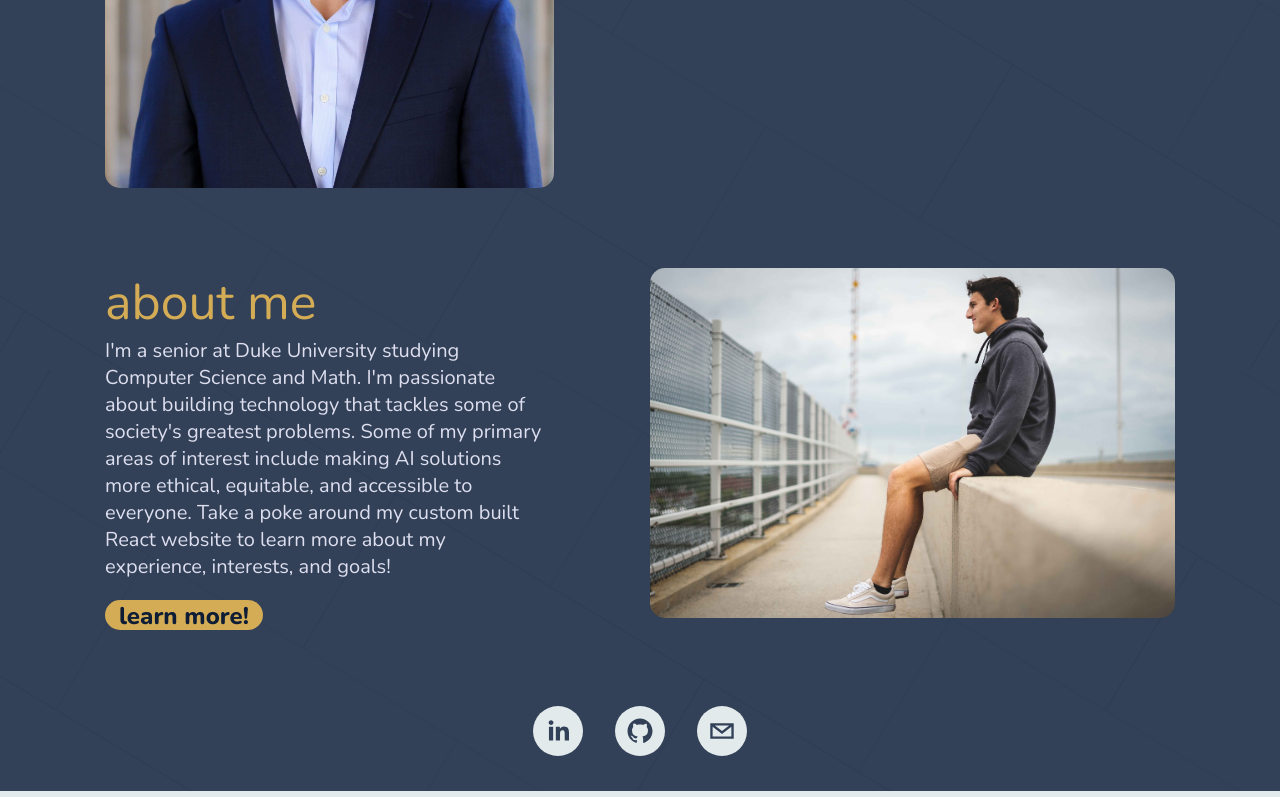
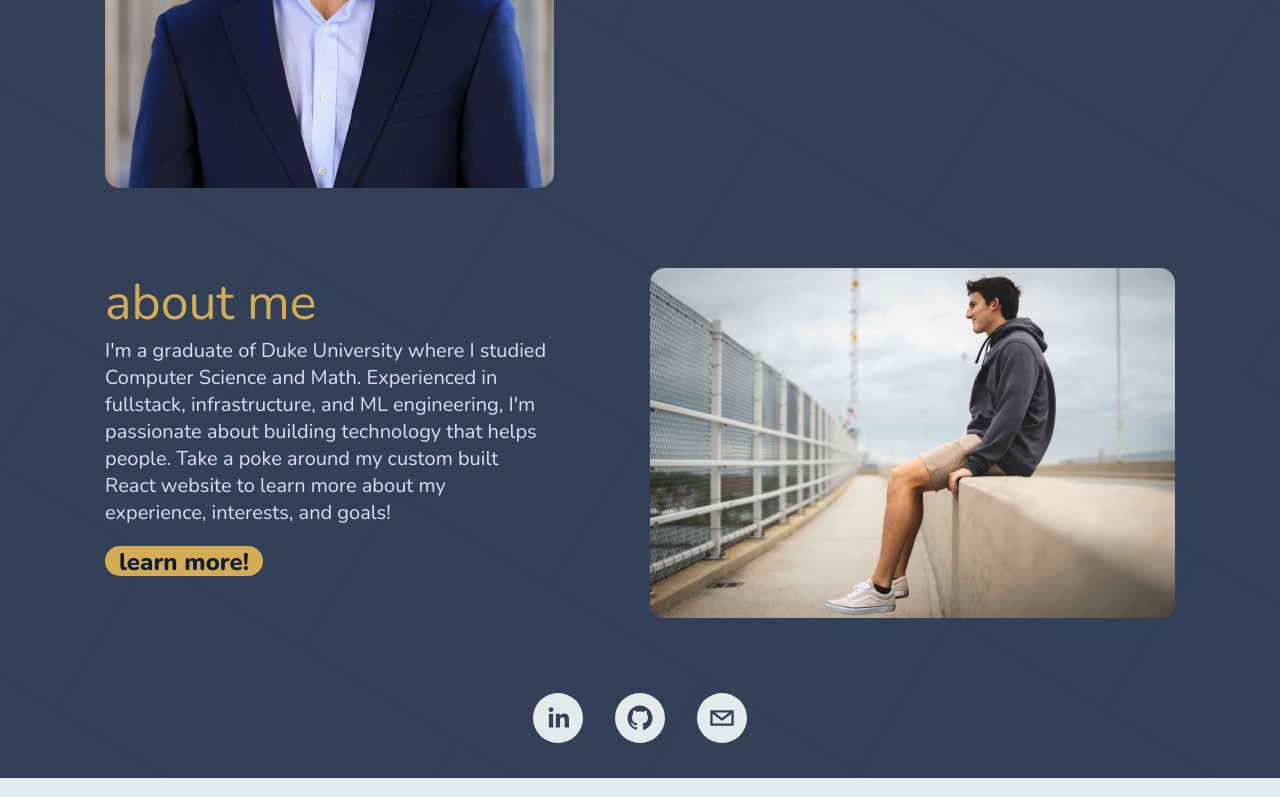
Before and after one commit to jsboss5/My-Website, a React (Create React App) app: page /home#/home in a window 1280 px wide. Shown: the part 430-1227 px from the top of the page. Built offline with nearby package versions, Linux system fonts and the light colour scheme.

Commit message:
changed description

```diff
--- a/src/js/Pages/HomePage.jsx
+++ b/src/js/Pages/HomePage.jsx
@@ -86,7 +86,7 @@ const HomePage = ({
                 about me
               </h2>
               <p className="personal-blurb">
-                I'm a senior at Duke University studying Computer Science and Math. I'm passionate about building technology that tackles some of society's greatest problems. Some of my primary areas of interest include making AI solutions more ethical, equitable, and accessible to everyone. Take a poke around my custom built React website to learn more about my experience, interests, and goals!
+                I'm a graduate of Duke University where I studied Computer Science and Math. Experienced in fullstack, infrastructure, and ML engineering, I'm passionate about building technology that helps people. Take a poke around my custom built React website to learn more about my experience, interests, and goals!
               </p>
               <ButtonComponent
                 text='learn more!'
```
Also changed, not shown: 38 other files (tests, documents, lock files or other folders).
